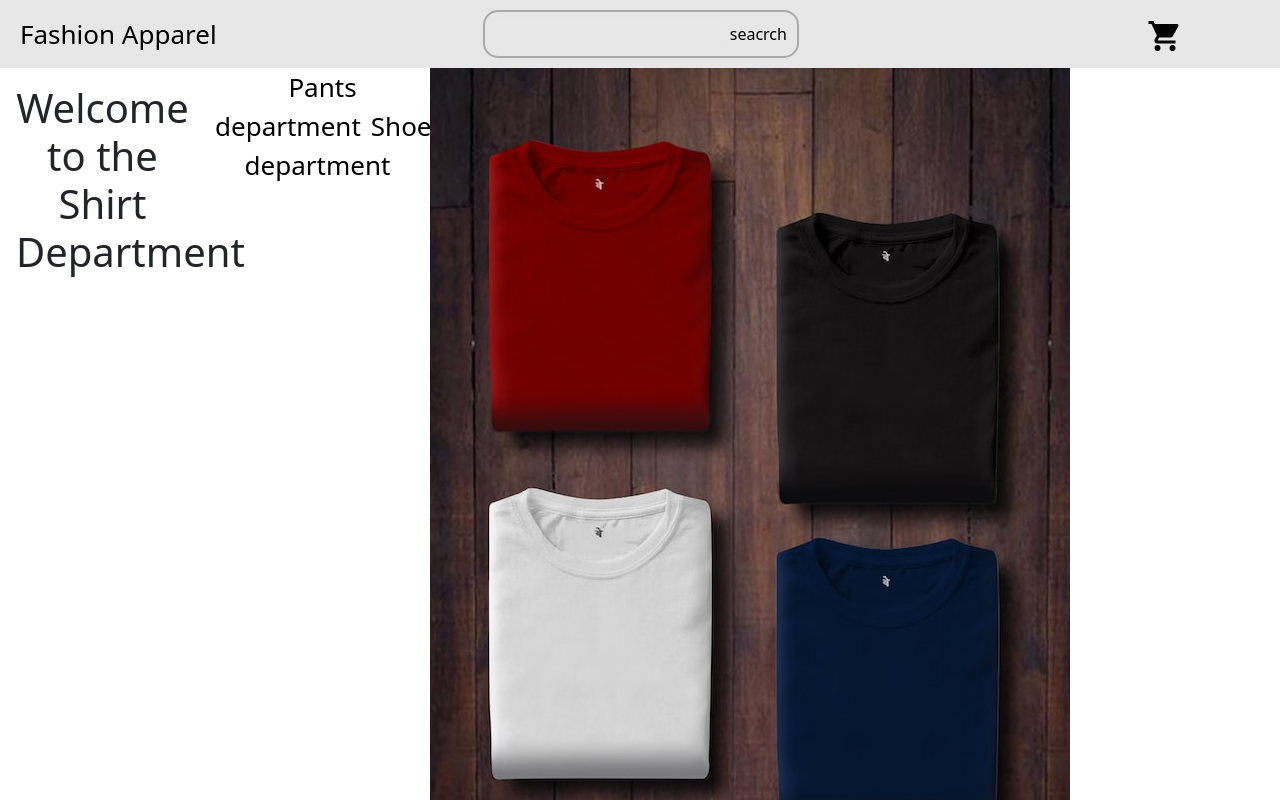
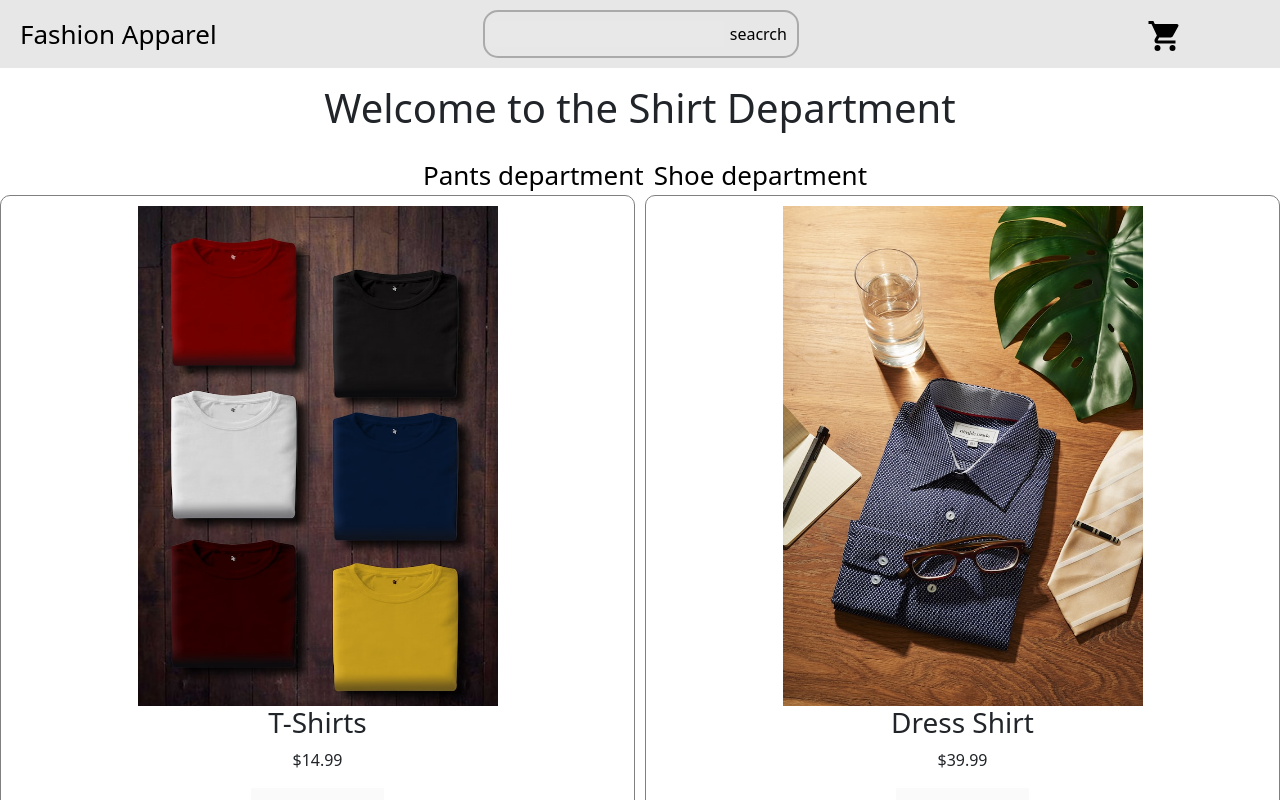
Before and after one commit to SalamanderCtesiphon/fashion-boutique, a React (Create React App) app: page /shirts in a window 1280 px wide. Shown: the top 800 px of the page. Built offline with nearby package versions, Linux system fonts and the light colour scheme.

Commit message:
implement a delete item icon posistioned and styled it

```diff
--- a/src/components/ProductCard.js
+++ b/src/components/ProductCard.js
@@ -1,6 +1,10 @@
 import React, { useContext} from 'react'
 import { CartContext } from '../CartContext'
 import '../pages/Shirts.css'
+import Icon from '@mdi/react';
+import { mdiClose } from '@mdi/js';
+
+
 
 
 function ProductCard(props) {
@@ -11,17 +15,23 @@ function ProductCard(props) {
   return (
 
     <div className='product-card'>
+      { productQuantity > 0 ?
+        <Icon className="close-icon" path={mdiClose} size={2} onClick={() => cart.deleteFromCart(product.id)}/>
+        :
+        <></>
+      }
       <img src={product.image} alt='product' className='product-image'></img>
       <h3>{product.title}</h3>
       <p>${product.price}</p>
       { productQuantity > 0 ?
         <>
-          <button onClick={() => cart.removeOneFromCart(product.id)} >-</button>
-          <div>
-            In cart: {productQuantity}
+          <div className='adjust-item'>
+            <button onClick={() => cart.removeOneFromCart(product.id)} >-</button>
+            <div>
+              In cart: {productQuantity}
+            </div>
+            <button onClick={() => cart.addOneToCart(product.id)} >+</button>
           </div>
-          <button onClick={() => cart.addOneToCart(product.id)} >+</button>
-          <button onClick={() => cart.deleteFromCart(product.id)} >Delete</button>
         </>
         :
         <>
--- a/src/pages/Shirts.css
+++ b/src/pages/Shirts.css
@@ -1,11 +1,37 @@
 .shirt-department {
+  width: 100vw;
+  height: auto;
+}
+
+.department-page {
   display: grid;
   grid-gap: 10px;
-  grid-template-columns: repeat(auto-fill, minmax(200px, 1fr) ) ;
+  grid-template-columns: repeat(auto-fill, minmax(600px, 1fr) ) ;
   min-height: 100vh;
   width: 100vw;
 }
 
-.product-cart {
-  height: 20vh;
+.product-card {
+  position: relative;
+  border: 1px solid gray;
+  padding: 10px;
+  border-radius: 10px;
 }
+
+.product-image {
+  height: 500px;
+  width: 360px;
+}
+
+.close-icon {
+  position: absolute;
+  right: 1%;
+}
+
+.adjust-item {
+  display: flex;
+  width: 100%;
+  height: auto;
+  align-items: center;
+  justify-content: center;
+}
```
